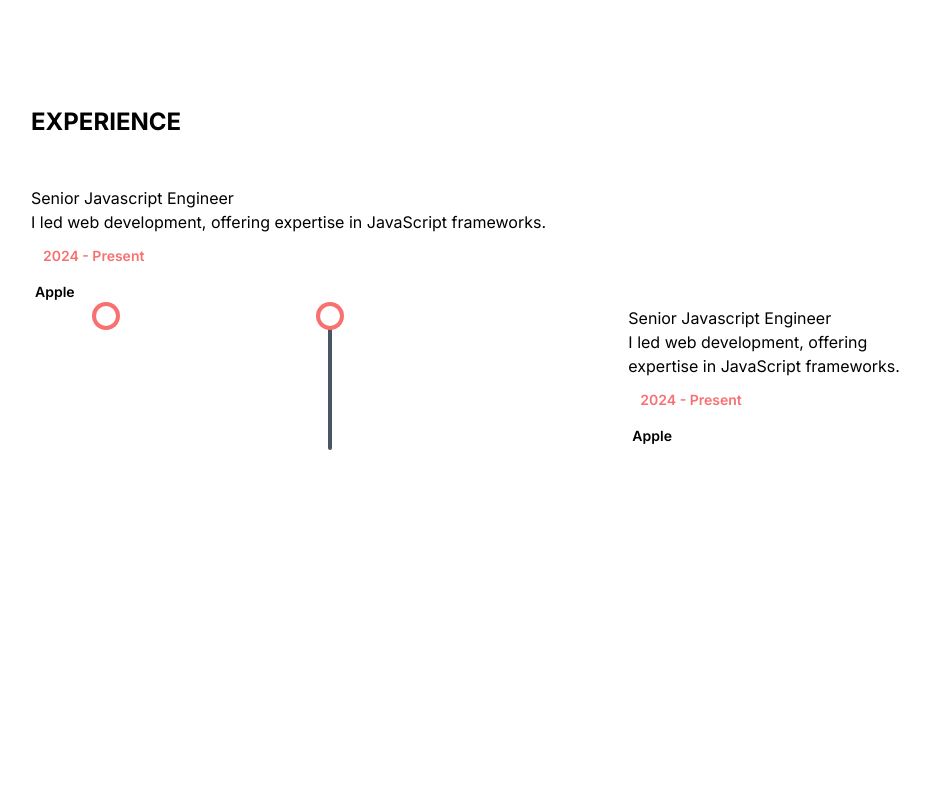
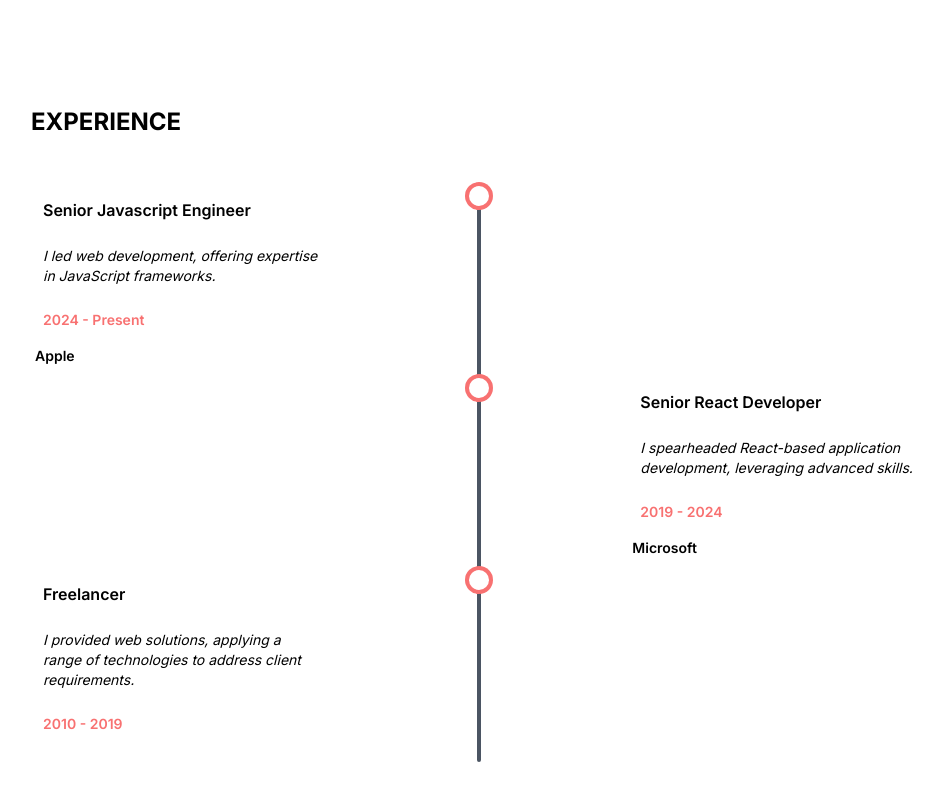
Before and after one commit to Alek30k/PortFolio-Nextjs, a Next.js app: page /about in a window 1280 px wide. Shown: the part 1676-2476 px from the top of the page, without its empty margins (161-1104 px from the left). After the commit the page ends 1222 px from the top, so only its background shows below. Built offline with nearby package versions, Linux system fonts and the light colour scheme.

Commit message:
last commit

```diff
--- a/src/app/about/page.tsx
+++ b/src/app/about/page.tsx
@@ -126,13 +126,15 @@ const AboutPage = () => {
             {/* EXPERIENCE LIST */}
             <div className="">
               {/* EXPERIENCE LIST ITEM */}
-              <div className="">
+              <div className="flex justify-between h-48">
                 {/* LEFT */}
-                <div className="">
+                <div className="w-1/3 ">
                   {/* JOB TITLE */}
-                  <div className="">Senior Javascript Engineer</div>
+                  <div className="bg-white p-3 font-semibold rounded-b-lg rounded-s-lg">
+                    Senior Javascript Engineer
+                  </div>
                   {/* JOB DESC */}
-                  <div className="">
+                  <div className="p-3 text-sm italic">
                     I led web development, offering expertise in JavaScript
                     frameworks.
                   </div>
@@ -153,14 +155,13 @@ const AboutPage = () => {
                     <div className="absolute w-5 h-5 rounded-full ring-4 ring-red-400 bg-white -left-2"></div>
                   </div>
                 </div>
-
                 {/* RIGHT */}
                 <div className="w-1/3 "></div>
               </div>
               {/* EXPERIENCE LIST ITEM */}
-              <div className="flex justify-between">
+              <div className="flex justify-between h-48">
                 {/* LEFT */}
-                <div className=""></div>
+                <div className="w-1/3"></div>
                 {/* CENTER */}
                 <div className="w-1/6 flex justify-center">
                   {/* LINE */}
@@ -173,27 +174,60 @@ const AboutPage = () => {
                 {/* RIGHT */}
                 <div className="w-1/3 ">
                   {/* JOB TITLE */}
-                  <div className="">Senior Javascript Engineer</div>
+                  <div className="bg-white p-3 font-semibold rounded-b-lg rounded-s-lg">
+                    Senior React Developer
+                  </div>
                   {/* JOB DESC */}
-                  <div className="">
-                    I led web development, offering expertise in JavaScript
-                    frameworks.
+                  <div className="p-3 text-sm italic">
+                    I spearheaded React-based application development,
+                    leveraging advanced skills.{" "}
                   </div>
                   {/* JOB DATE */}
                   <div className="p-3 text-red-400 text-sm font-semibold">
-                    2024 - Present
+                    2019 - 2024{" "}
                   </div>
                   {/* JOB COMPANY */}
                   <div className="p-1 rounded bg-white text-sm font-semibold w-fit">
-                    Apple
+                    Microsoft
                   </div>
                 </div>
+              </div>
+              {/* EXPERIENCE LIST ITEM */}
+              <div className="flex justify-between h-48">
+                {/* LEFT */}
+                <div className="w-1/3 ">
+                  {/* JOB TITLE */}
+                  <div className="bg-white p-3 font-semibold rounded-b-lg rounded-s-lg">
+                    Freelancer{" "}
+                  </div>
+                  {/* JOB DESC */}
+                  <div className="p-3 text-sm italic">
+                    I provided web solutions, applying a range of technologies
+                    to address client requirements.{" "}
+                  </div>
+                  {/* JOB DATE */}
+                  <div className="p-3 text-red-400 text-sm font-semibold">
+                    2010 - 2019{" "}
+                  </div>
+                </div>
+                {/* CENTER */}
+                <div className="w-1/6 flex justify-center">
+                  {/* LINE */}
+                  <div className="w-1 h-full bg-gray-600 rounded relative">
+                    {/* LINE CIRCLE */}
+                    <div className="absolute w-5 h-5 rounded-full ring-4 ring-red-400 bg-white -left-2"></div>
+                  </div>
+                </div>
+                {/* RIGHT */}
+                <div className="w-1/3 "></div>
               </div>
             </div>
           </div>
         </div>
         {/* SVG CONTAINER */}
-        <div className="hidden"></div>
+        <div className="hidden lg:block w-1/3 sticky top-0 z-30 xl:w-1/2">
+          {/* <Brain scrollYProgress={scrollYProgress} /> */}
+        </div>
       </div>
     </motion.div>
   );
```
